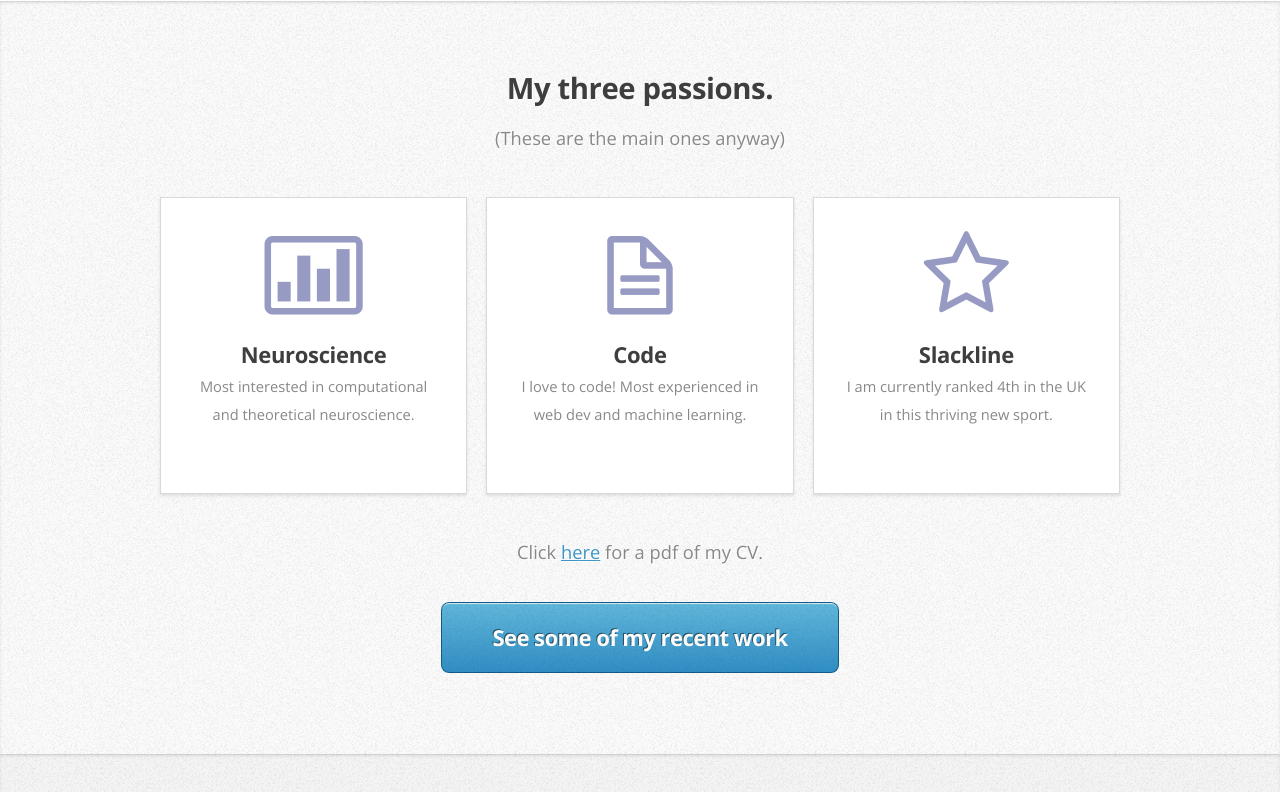
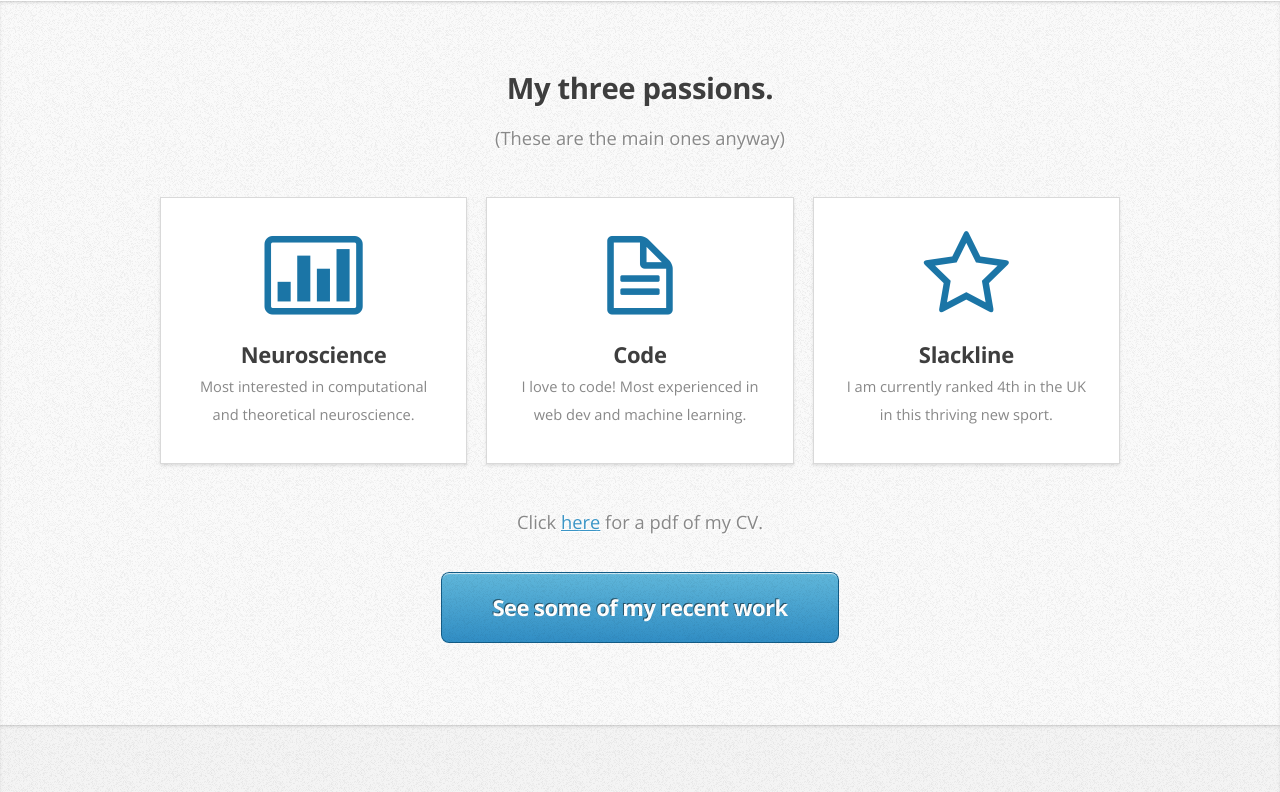
Before and after one commit to mfbx9da4/davidadlersapp, a Flask app: template templates/about_me.html in a window 1280 px wide. Shown: the part 492-1284 px from the top of the page. Run offline with Flask 2, Linux system fonts and the light colour scheme; the template is opened without the code that fills it, so the values that code supplies are empty.

Commit message:
updated images

```diff
--- a/static/style/style.css
+++ b/static/style/style.css
@@ -381,13 +381,13 @@
 			}
 
 			ul.social li.facebook			{ background-color: #3C5A98; }
-			/*ul.social li.linkedin			{ background-color: #006599; }*/
+			ul.social li.linkedin			{ background-color: #006599; }
 			ul.social li.github				{ background-color: #969696; }
 
-			ul.social li.facebook:hover				{ background-color: #4475DB; }
+			ul.social li.facebook:hover				{ background-color: #568DFF; }
 			ul.social li.twitter:hover				{ background-color: #2DAAE4; }
 			ul.social li.dribbble:hover				{ background-color: #C4376B; }
-			ul.social li.linkedin:hover				{ background-color: #006599; }
+			ul.social li.linkedin:hover				{ background-color: #61BCEB; }
 			ul.social li.tumblr:hover				{ background-color: #51718A; }
 			ul.social li.googleplus:hover			{ background-color: #DA2713; }
 			ul.social li.github:hover				{ background-color: #FAFAFA; }
@@ -452,6 +452,62 @@
 		{
 			position: relative;
 		}
+
+	.box-style1
+	{
+		position: relative;
+	}
+		/*
+		.box-style1:hover p,
+		.box-style1:hover h3 */
+		.box-style1:hover .featured-icon
+		{
+			/*color: #1B75A6;*/
+			color: #1DBD36;
+			text-shadow: 3px 3px 2px #ccc;
+			-moz-transition: color .2s ease-in-out;
+			-webkit-transition: color .2s ease-in-out;
+			-o-transition: color .2s ease-in-out;
+			-ms-transition: color .2s ease-in-out;
+			transition: color .2s ease-in-out;
+		}
+
+		.box-style1:hover
+		{
+			box-shadow: inset 0px 0px 0px 2px rgba(0,0,0,0.15), 0px 3px 4px 0px rgba(0,0,0,0.1);
+			position: relative;
+			top:-5px;
+		}
+	.box-style2
+	{
+		position: relative;
+	}
+		.box-style2:hover h3
+		{
+			color: #1B75A6;
+			-moz-transition: color .2s ease-in-out;
+			-webkit-transition: color .2s ease-in-out;
+			-o-transition: color .2s ease-in-out;
+			-ms-transition: color .2s ease-in-out;
+			transition: color .2s ease-in-out;
+		}
+		.box-style2:hover
+		{
+			box-shadow: inset 0px 0px 0px 2px rgba(0,0,0,0.15), 0px 3px 4px 0px rgba(0,0,0,0.1);
+			position: relative;
+			top:-5px;
+		}
+
+
+	.panel-link
+	{
+		position: absolute;
+		width: 100%;
+		height:	100%;
+		top: 0;
+		left:0;
+
+	}
 
 /*********************************************************************************/
 /* Icons                                                                         */
@@ -807,15 +863,12 @@
 	.featured-icon
 	{
 		font-size: 5em;
-		color: #979BC4;
+		/*color: #3D448F;*/
+		color: #1B75A6;
+
 		display: block;
 		margin: 0.5em 0 0.65em 0;
 	}
-			.featured-icon:hover
-			{
-				color: #3D448F;
-				/*color: #CCC;*/
-			}
 
 /*********************************************************************************/
 /* Wrappers                                                                      */
--- a/templates/about_me.html
+++ b/templates/about_me.html
@@ -57,25 +57,28 @@
 						<div class="row">
 							<div class="4u">
 								<section class="box box-style1">
-									<a href="/neuroscience" class="nodecor"><span class="icon featured-icon icon-bar-chart"></span></a>
-									<a href="/neuroscience" class="nodecor"><h3>Neuroscience</h3></a>
-									<a href="/neuroscience" class="nodecor"><p>Most interested in computational and theoretical neuroscience.</p></a>
+									<a href="/neuroscience"><span class="panel-link"></span></a>
+									<span class="icon featured-icon icon-bar-chart"></span>
+									<h3>Neuroscience</h3>
+									<p>Most interested in computational and theoretical neuroscience.</p>
 								</section>
 							</div>
 
 							<div class="4u">
-								<section class="box box-style1">
-									<a href="#portfolio" class="nodecor">	<span class="icon featured-icon icon-file-alt"></span></a>
-									<a href="#portfolio" class="nodecor">	<h3>Code</h3></a>
-									<a href="#portfolio" class="nodecor"> <p>I love to code! Most experienced in web dev and machine learning.</p></a>
-								</section>
+									<section class="box box-style1">
+										<a href="#portfolio"><span class="panel-link"></span></a>
+										<span class="icon featured-icon icon-file-alt"></span>
+										<h3>Code</h3>
+										<p>I love to code! Most experienced in web dev and machine learning.</p>
+									</section>
 							</div>
 
 							<div class="4u">
 								<section class="box box-style1">
-									<a href="/slackline" class="nodecor"><span class="icon featured-icon icon-star-empty"></span></a>
-									<a href="/slackline" class="nodecor"><h3>Slackline</h3></a>
-									<a href="/slackline" class="nodecor"><p>I am currently ranked 4th in the UK in this thriving new sport.</p></a>
+									<a href="/slackline"><span class="panel-link"></span></a>
+									<span class="icon featured-icon icon-star-empty"></span>
+									<h3>Slackline</h3>
+									<p>I am currently ranked 4th in the UK in this thriving new sport.</p>
 								</section>
 							</div>
 						</div>
@@ -102,48 +105,55 @@
 						<div class="row">
 							<div class="4u">
 								<article class="box box-style2">
-									<a href="/angn" class="image image-full"><img src="images/model_neuron.png" alt="" /></a>
-									<h3><a href="/angn">Computational role of astrocytes in synaptic plasticity and information processing</a></h3>
+									<a href="/angn"><span class="panel-link"></span></a>
+									<a href="/angn" class="image image-full"><img src="images/model_neuron2.png" alt="" /></a>
+									<h3>Neuron-astrocyte networks</h3>
 									<p>Final year computational neuroscience project.</p>
 								</article>
 							</div>
 							<div class="4u">
 								<article class="box box-style2">
-									<a href="/gdocs" class="image image-full"><img src="images/drive3.png" alt="" /></a>
-									<h3><a href="/gdocs">Google docs referencing system</a></h3>
-									<p>Linked to pubmed API.</p>
+									<a href="/imperial"><span class="panel-link"></span></a>
+									<a href="/imperial" class="image image-full"><img src="images/imp.png" alt="" /></a>
+									<h3>Imperial Homes</h3>
+									<p>Estate agent in Kensington.</p>
 								</article>
 							</div>
 							<div class="4u">
 								<article class="box box-style2">
-									<a href="/imperial" class="image image-full"><img src="images/imp.png" alt="" /></a>
-									<h3><a href="/imperial">Imperial Homes</a></h3>
-									<p>Estate agent in Kensington.</p>
+									<a href="/pe"><span class="panel-link"></span></a>
+									<a href="/pe" class="image image-full"><img src="images/pe.png" alt="" /></a>
+									<h3>Project Euler</h3>
+									<p>My solutions to miscellaneous maths problems.</p>
 								</article>
 							</div>
 						</div>
 						<div class="row">
 							<div class="4u">
 								<article class="box box-style2">
+									<a href="/blog"><span class="panel-link"></span></a>
 									<a href="/blog" class="image image-full"><img src="images/portfolio06.jpg" alt="" /></a>
-									<h3><a href="/blog">Blog</a></h3>
+									<h3>Blog</h3>
 									<p>A blog I built.</p>
 								</article>
 							</div>
 							<div class="4u">
 								<article class="box box-style2">
-									<a href="/pe" class="image image-full"><img src="images/euler.png" alt="" /></a>
-									<h3><a href="/pe">Project Euler</a></h3>
-									<p>My solutions to miscellaneous maths problems.</p>
+									<a href="/rhythmludus"><span class="panel-link"></span></a>
+									<a href="/rhythmludus" class="image image-full"><img src="images/rhythmludus2.png" alt="" /></a>
+									<h3>Rhythmludus</h3>
+									<p>HTML5 rhythm game.</p>
 								</article>
 							</div>
 							<div class="4u">
 								<article class="box box-style2">
-									<a href="/rhythmludus" class="image image-full"><img src="images/rhythmludus2.png" alt="" /></a>
-									<h3><a href="/rhythmludus">Rhythmludus</a></h3>
-									<p>HTML5 rhythm game.</p>
+									<a href="/gdocs"><span class="panel-link"></span></a>
+									<a href="/gdocs" class="image image-full"><img src="images/drive4.png" alt="" /></a>
+									<h3>Google docs referencing system</h3>
+									<p>Linked to pubmed API.</p>
 								</article>
 							</div>
+
 						</div>
 					</div>
 					<footer>
@@ -199,7 +209,7 @@
 								<ul class="social">
 									<!-- <li class="twitter"><a href="http://twitter.com/n33co" class="icon icon-twitter"><span>Twitter</span></a></li> -->
 									<li class="facebook"><a href="http://www.facebook.com/davidadlerfb" class="icon icon-facebook"><span>Facebook</span></a></li>
-									<!-- <li class="linkedin"><a href="#" class="icon icon-linkedin"><span>LinkedIn</span></a></li> -->
+									<li class="linkedin"><a href="http://www.linkedin.com/" class="icon icon-linkedin"><span>LinkedIn</span></a></li>
 									<!-- <li class="googleplus"><a href="#" class="icon icon-google-plus"><span>Google+</span></a></li> -->
 									<li class="github"><a href="http://github.com/mfbx9da4" class="icon icon-github"><span>Github</span></a></li>
 									<!--
@@ -219,6 +229,7 @@
 					</div>
 					<footer>
 						<p id="copyright">
+						&copy; 2012 Untitled | Design: <a href="http://html5up.net/">HTML5 UP</a> and <a href="#top">Me (David Adler)</a>
 						</p>
 					</footer>
 				</article>
```
Also changed, not shown: main.py (+11 -1 lines), 2 other files.
